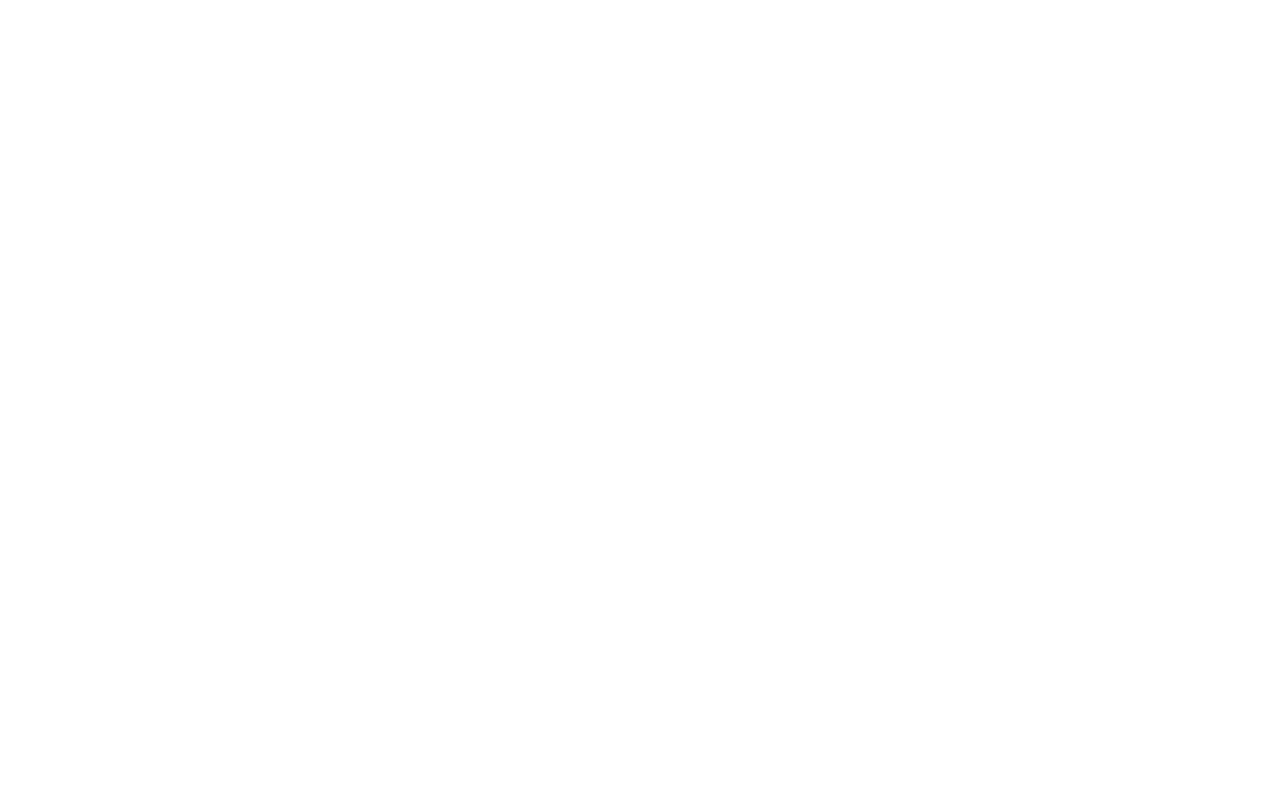
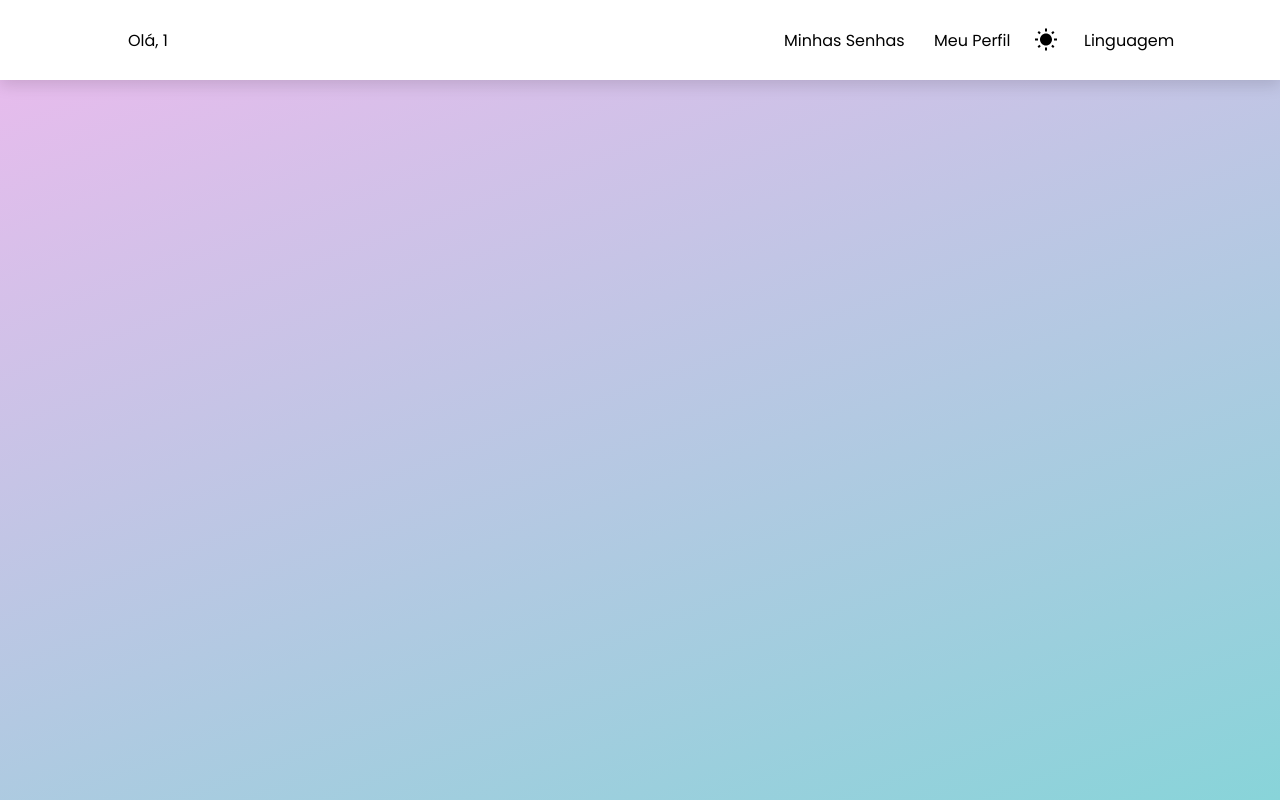
Before and after one commit to gabrielbroslavschi/MyPassword, a React (Create React App) app: page /home/1/1 in a window 1280 px wide. Before the commit this address had no page. Built offline with nearby package versions, Linux system fonts and the light colour scheme.

Commit message:
feat: inicio do desenvolvimento da tela de home

```diff
--- a/package.json
+++ b/package.json
@@ -5,7 +5,8 @@
   "dependencies": {
     "@emotion/react": "^11.11.1",
     "@emotion/styled": "^11.11.0",
-    "@mui/material": "^5.14.20",
+    "@mui/icons-material": "^5.15.0",
+    "@mui/material": "^5.15.0",
     "@testing-library/jest-dom": "^5.17.0",
     "@testing-library/react": "^13.4.0",
     "@testing-library/user-event": "^13.5.0",
--- /dev/null
+++ b/src/pages/Home/home.js
@@ -0,0 +1,36 @@
+import React from "react";
+import style from "./home.module.css";
+
+import WbSunnyIcon from '@mui/icons-material/WbSunny';
+
+import { useNavigate, useParams } from 'react-router-dom';
+
+function Home() {
+
+    const { username, password } = useParams();
+
+    const navigate = useNavigate();
+
+  return (
+    <div className="main">
+        <div className={style.navbar}>
+            <div className={style.name}>
+                Olá, {username}
+            </div>
+            <div className={style.options}>
+                <div>Minhas Senhas</div>
+                <div>Meu Perfil</div>
+                <WbSunnyIcon></WbSunnyIcon>
+                <div>Linguagem</div>
+            </div>
+        </div>
+
+        <div className={style.body}>
+            <p>.</p>
+        </div>
+
+    </div>
+  );
+}
+
+export default Home;
--- /dev/null
+++ b/src/pages/Home/home.module.css
@@ -0,0 +1,62 @@
+@import url("https://fonts.googleapis.com/css2?family=Poppins:ital,wght@0,100;0,200;0,300;0,400;0,500;0,600;0,700;0,800;0,900;1,100;1,200;1,300;1,400;1,500;1,600;1,700;1,800;1,900&display=swap");
+
+.navbar{
+    width: 100vw;
+    height: 80px;
+    box-shadow: 0px 5px 15px #0002;
+    display: grid;
+    grid-template-columns: 1fr 1fr;
+    position: fixed;
+    top: 0;
+    z-index: 1000;
+    background-color: #fff;
+
+    transition: 0.3s ease-in-out;
+}
+
+.name{
+    display: flex;
+    justify-content: start;
+    align-items: center;
+    text-align: start;
+    min-width: 100px;
+    width: auto;
+    height: 100%;
+    margin-left: 20%;
+}
+
+.options{
+    display: grid;
+    grid-template-columns: 150px 100px 50px 100px;
+    justify-content: end;
+    align-items: center;
+    padding-right: 15%;
+    width: auto;
+    transition: 0.3s ease-in-out;
+}
+
+html, body {
+    height: 100%;
+    margin: 0;
+    padding: 0;
+}
+
+body {
+    background: linear-gradient(160deg, #EDBAEE, #88D4D9);
+    background-repeat: no-repeat;
+    background-size: cover;
+}
+
+
+@media (max-width: 600px) {
+    .navbar {
+      font-size: 0.8rem !important;
+    }
+
+    .options{
+        grid-template-columns: 70px 50px 30px 80px !important;
+        justify-content: center !important;
+        align-items: center !important;
+        padding-right: 0 !important;
+    }
+  }
--- a/src/pages/signin/signin.js
+++ b/src/pages/signin/signin.js
@@ -7,14 +7,14 @@ function Signup() {
   const [username, setUsername] = React.useState("");
   const [password, setPassword] = React.useState("");
 
-  const navigate = useNavigate(); // Use sem renomear
-
-  const userId = "123";
-  const token = "asudhauhsduh";
+  const navigate = useNavigate();
 
   const handleLogin = (e) => {
-    e.preventDefault();
-    navigate(`/signup/${userId}/${token}`);
+
+    if(username === "teste" && password === "1234"){
+      e.preventDefault();
+      navigate(`/home/${username}/${password}`);
+    }
   }
 
   const handleChangeUsername = (value) => {
--- a/src/routes/route.js
+++ b/src/routes/route.js
@@ -3,6 +3,7 @@ import React from 'react';
 import { BrowserRouter as Router, Routes, Route } from 'react-router-dom';
 import Signin from "../pages/signin/signin"
 import Signup from '../pages/singup/signup';
+import Home from '../pages/Home/home';
 
 function Rotas() {
   return (
@@ -11,6 +12,7 @@ function Rotas() {
         <Route path="/" element={<Signin />} />
         {/* <Route path="/signup/:userId/:token" element={<Signup />} /> */}
         <Route path="/signup" element={<Signup />} />
+        <Route path="/home/:username/:password" element={<Home />} />
       </Routes>
     </Router>
   );
```
Also changed, not shown: 1 other file (tests, documents, lock files or other folders).
